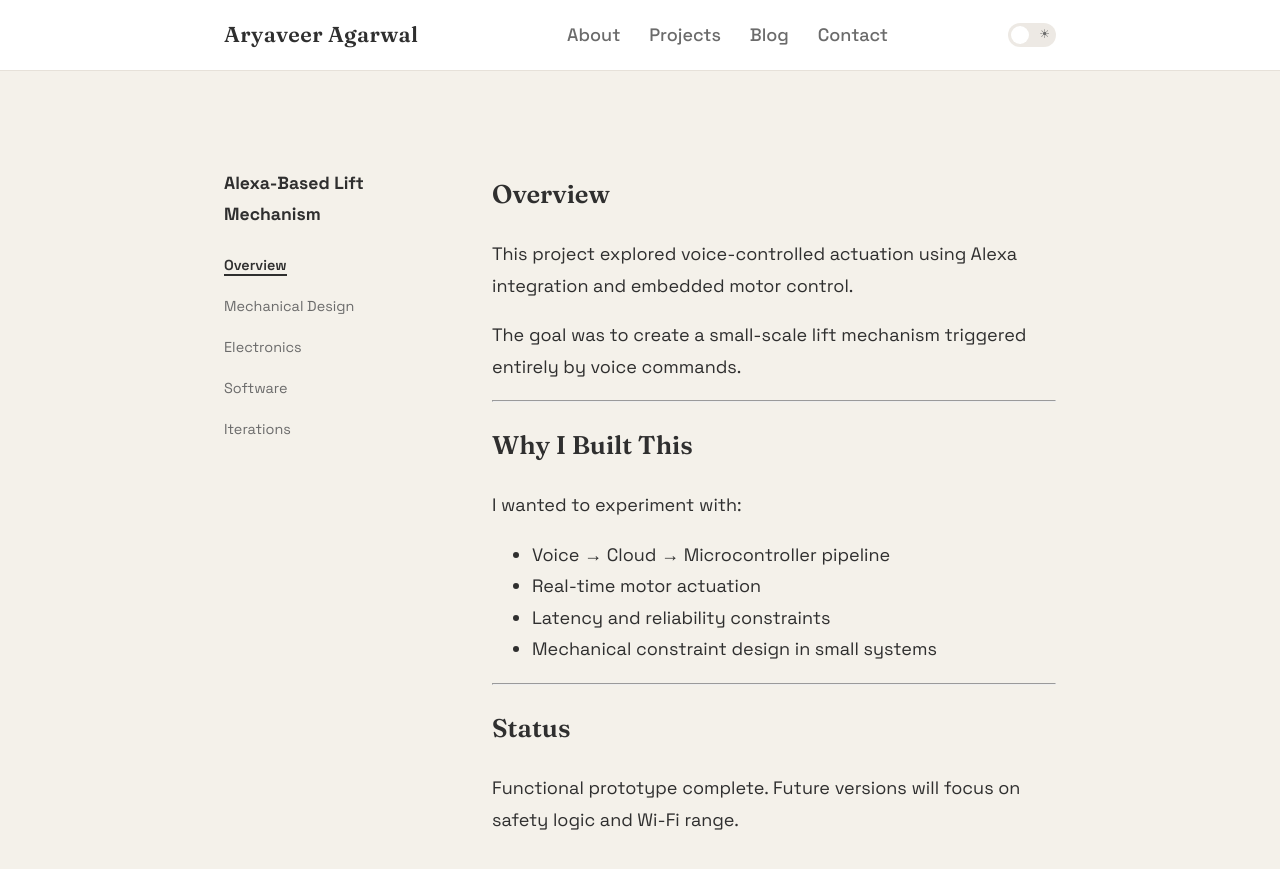
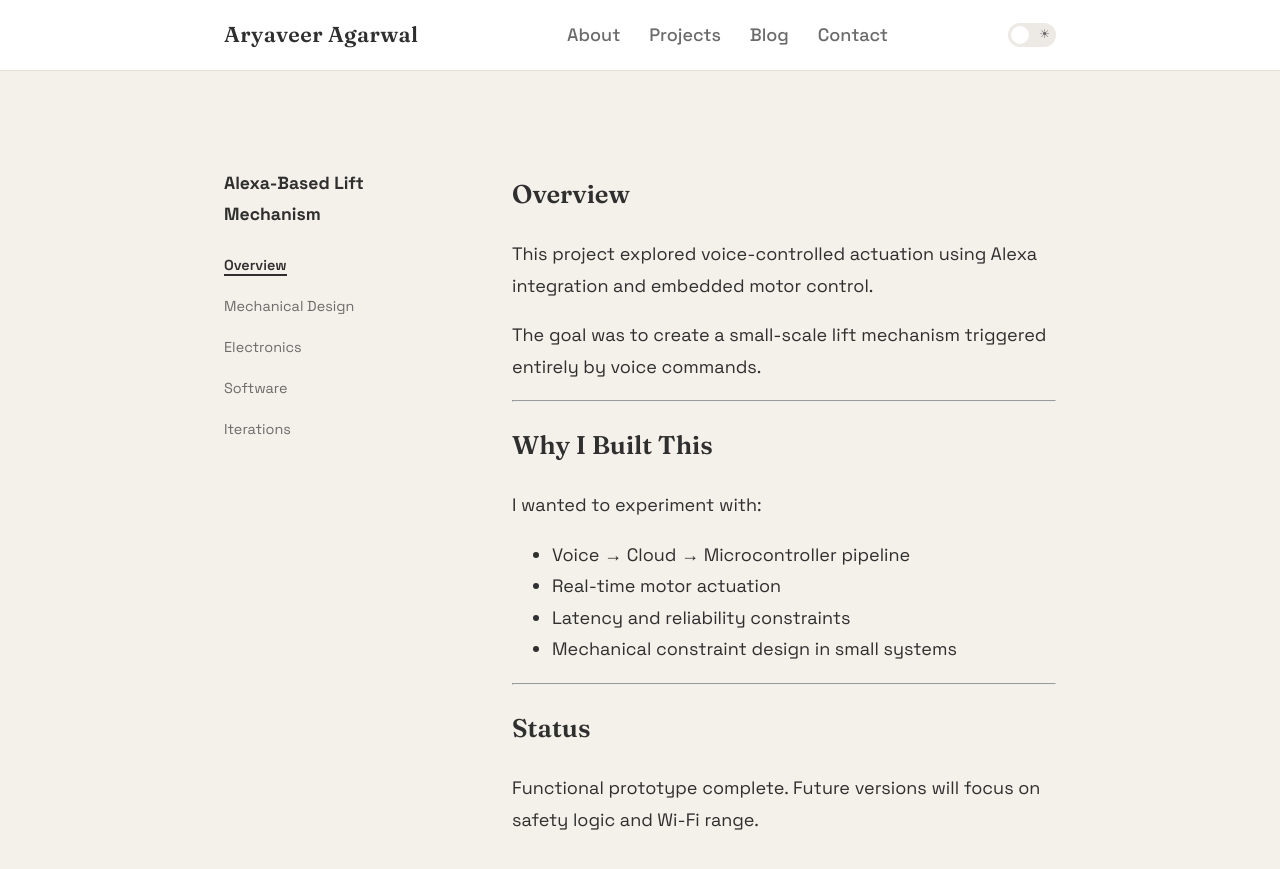
Before and after one commit to aryaveeragarwal/aryaveeragarwal.github.io, a Jekyll site: the page built from _projects/alexa-lift.md, in a window 1280 px wide and 900 px high. Shown: the top 869 px of the window. Built offline with Jekyll 4.4.1, drawn with Linux system fonts in a browser that asks for light colours.

Commit message:
Update style.css

```diff
--- a/assets/style.css
+++ b/assets/style.css
@@ -510,18 +510,17 @@ main a:hover {
 
 .project-layout {
   display: grid;
-  grid-template-columns: 220px 1fr;
+  grid-template-columns: 240px 1fr;
   gap: 3rem;
   margin-top: 2rem;
-  min-height: 70vh;
-  align-items: start; /* prevent grid auto-centering */
+  width: 100%;
 }
 
 .project-sidebar {
+  width: 240px;
   position: sticky;
   top: 120px;
   align-self: start;
-  height: fit-content;
 }
 
 .project-sidebar ul {
@@ -545,7 +544,6 @@ main a:hover {
 
 .project-content {
   min-width: 0;
-  max-width: 100%;
   width: 100%;
 }
 
```
